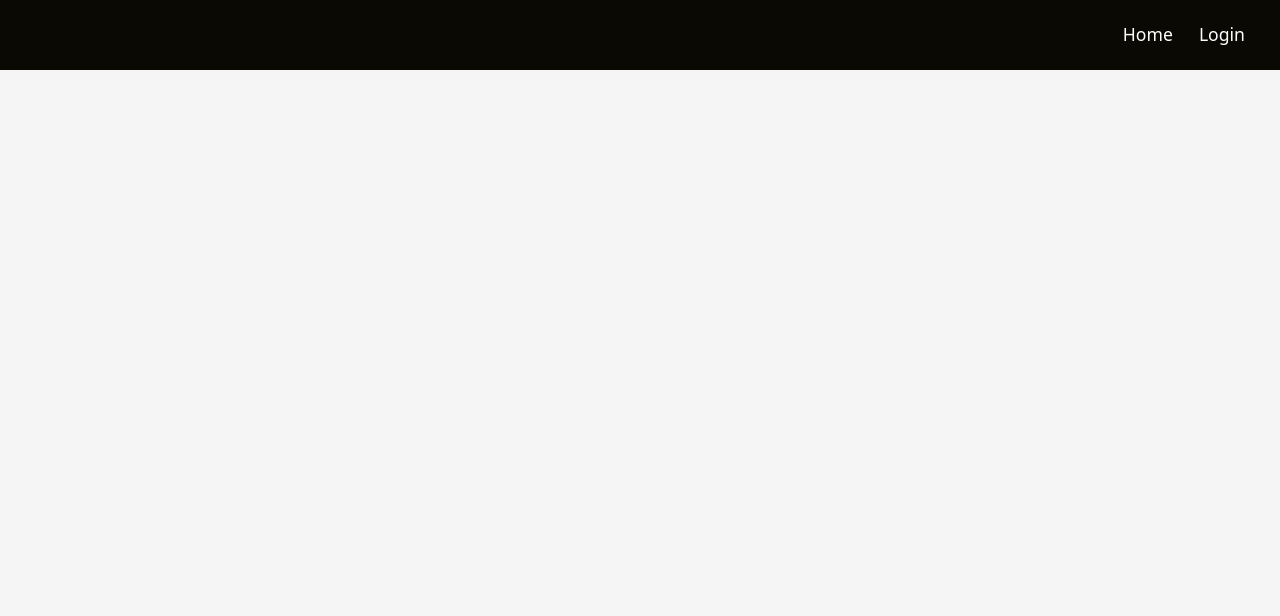
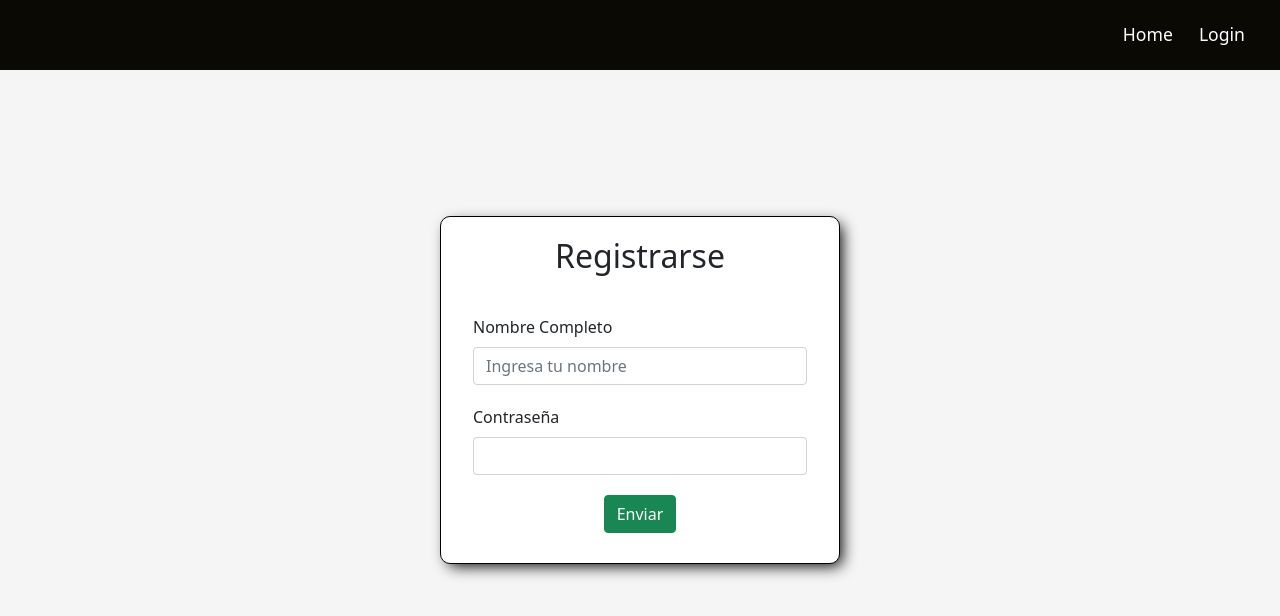
Before and after one commit to luisFelipeEvilla/contact-importer, a React (Create React App) app: page /signup in a window 1280 px wide. Before the commit this address had no page. Shown: the top 616 px of the page. Built offline with nearby package versions, Linux system fonts and the light colour scheme.

Commit message:
signup functionality done

```diff
--- a/src/App.js
+++ b/src/App.js
@@ -6,7 +6,8 @@ import { useState } from 'react';
 import Header from './partials/header/header'
 
 // screens
-import SigninScreen from './pages/signin.jsx';
+import SigninScreen from './pages/singin/signinScreen';
+import SignupScreen from './pages/signup/singupScreen';
 
 // components
 function App() {
@@ -20,9 +21,8 @@ function App() {
           <div className='content'>
             <Routes>
               <Route path="/" exact={true} element={<div className="App"></div>}></Route>
-              <Route path='/signin' setToken={setToken} exact={true} element={token ? <div></div> : <SigninScreen/>}>
-
-              </Route>
+              <Route path='/signin'  exact={true} element={token ? <div>Home</div> : <SigninScreen/>}></Route>
+              <Route path='/signup'  exact={true} element={token ? <div>Home</div> : <SignupScreen/>}></Route>
             </Routes>
           </div>
         </main>
--- /dev/null
+++ b/src/pages/signup/signupScreen.css
@@ -0,0 +1,48 @@
+.login-container {
+    display: flex;
+    justify-content: center;
+    align-items: center;
+    height: 80vh;
+}
+
+.form-container {
+    text-align: center;
+    max-width: 800px;
+    min-width: 400px;
+    border: 0.5px solid black;
+    border-radius: 10px;
+    background-color: white;
+    -webkit-box-shadow: 5px 5px 15px -3px #000000;
+    box-shadow: 5px 5px 15px -3px #000000;
+}
+
+.form-title {
+    display: inline-block;
+    text-align: center;
+}
+
+.message-form-container {
+    margin-top: 0 !important;
+    max-width: 90%;
+}
+
+.form-container .row {
+    margin: 20px;
+}
+
+.form-group {
+    text-align: left;
+}
+
+.form-container textarea {
+    overflow-y: scroll;
+    max-height: 200px;
+}
+
+.form-container label {
+    font-weight: 500;
+}
+
+.submit-container {
+
+}
--- /dev/null
+++ b/src/pages/signup/singupScreen.jsx
@@ -0,0 +1,67 @@
+import React, { useState, useEffect } from "react";
+import { useNavigate } from "react-router-dom"
+import axios from "axios";
+
+import './signupScreen.css'
+
+function SignupScreen(props) {
+    const [token, setToken] = useState(localStorage.getItem('token'));
+    const navigate = useNavigate();
+
+    useEffect(() => {
+        if (token) {
+            navigate('/')
+        }
+    }, [token])
+
+    const handleSignUp = async () => {
+        const username = document.getElementById('name').value;
+        const password = document.getElementById('password').value;
+
+        await axios.post('http://localhost:4000/signup', {
+            "username": username,
+            "password": password
+        }, {
+            headers: {
+                "Content-type": "application/json; charset=UTF-8",
+            }
+        }).then((result) => {
+            if (result.status === 201) {
+                console.log(result.data);
+                localStorage.setItem('token', JSON.stringify(result.data.token))
+                setToken(result.data.token)
+            }
+        }).catch(error => {
+            console.log(error);
+        })
+    }
+
+    return (
+        <div className="container login-container">
+            <div className="form-container">
+                <h2 className="row form-title">Registrarse</h2>
+                <div className="row">
+                    <div className="form-group">
+                        <label for="name" className="form-label">Nombre Completo</label>
+                        <input className="form-control" id="name" type="text" placeholder="Ingresa tu nombre"></input>
+                    </div>
+                </div>
+
+                <div className="row">
+                    <div className="form-group">
+                        <label for="password" className="form-label">Contraseña</label>
+                        <input className="form-control" id="password" type="password"></input>
+                    </div>
+                </div>
+
+                <div className="row">
+                    <div className="submit-container">
+                        <button className="btn btn-success" onClick={handleSignUp} type="submit">Enviar</button>
+                    </div>
+                </div>
+            </div>
+        </div>
+    )
+}
+
+export default SignupScreen;
--- a/src/pages/signin.jsx
+++ b/src/pages/singin/signinScreen.jsx
@@ -1,6 +1,5 @@
 import React, {useState, useEffect} from "react";
 import { Link, useNavigate} from "react-router-dom"
-import PropTypes from 'prop-types';
 import axios from "axios";
 
 import './signin.css'
@@ -65,7 +64,4 @@ function SigninScreen(props) {
     )
 }
 
-SigninScreen.propTypes = {
-    setToken: PropTypes.func.isRequired
-}
 export default SigninScreen
```
Also changed, not shown: src/pages/singin/signin.css (renamed from src/pages/signin.css).
